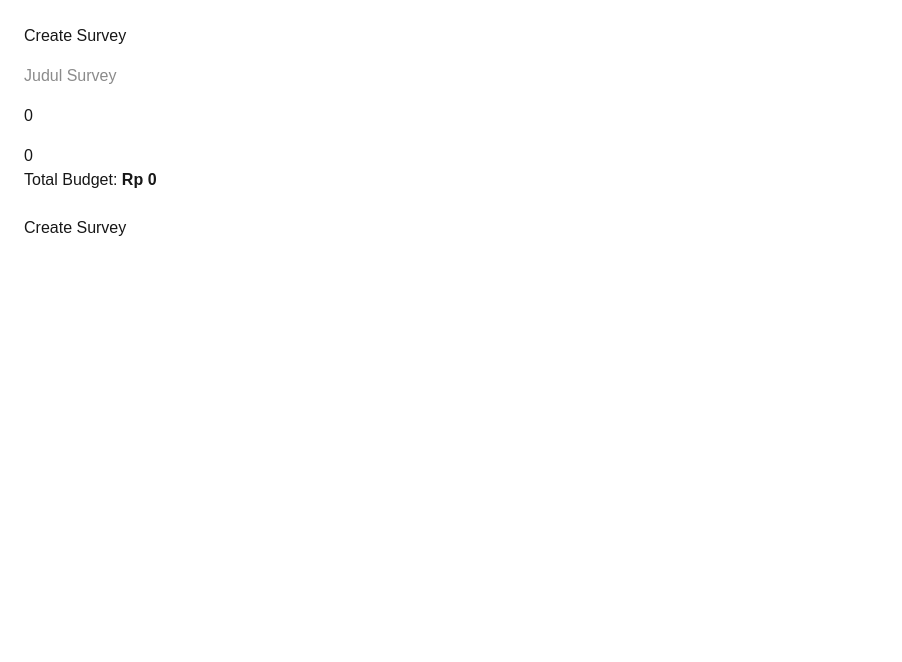
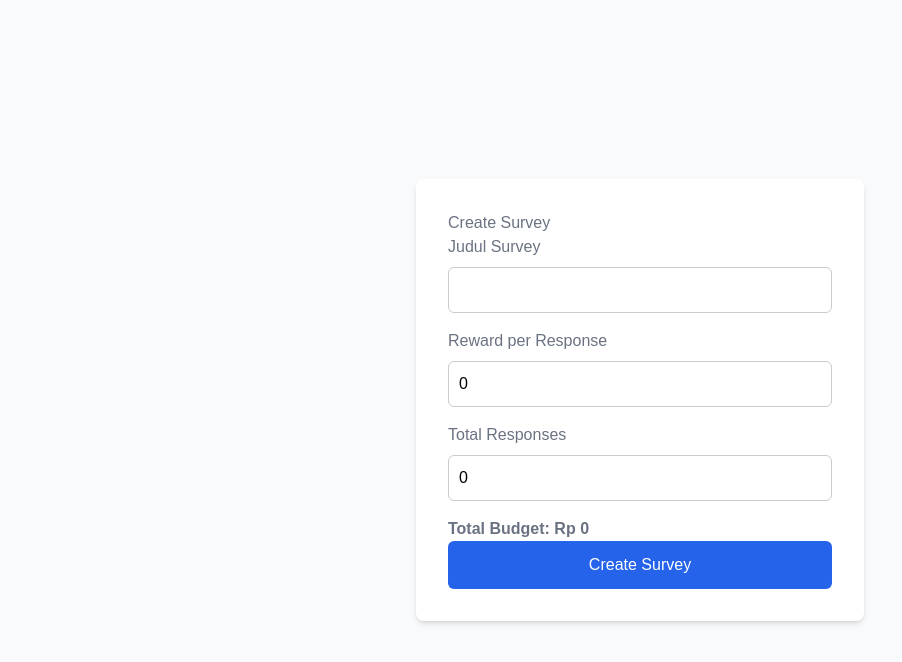
Before and after one commit to Murito-01/voca-app, a Next.js app: page /create-survey in a window 1280 px wide. Shown: the top 662 px of the page, without its empty margins (0-902 px from the left). Built offline with nearby package versions, Linux system fonts and the light colour scheme.

Commit message:
feat: creator UI (create & my surveys)

```diff
--- /dev/null
+++ b/src/app/api/survey/my/route.ts
@@ -0,0 +1,35 @@
+import { createClient } from '@supabase/supabase-js'
+
+export async function GET(req: Request) {
+    const supabase = createClient(
+        process.env.NEXT_PUBLIC_SUPABASE_URL!,
+        process.env.SUPABASE_SERVICE_ROLE_KEY!,
+        {
+            global: {
+                headers: {
+                    Authorization: req.headers.get('Authorization')!
+                }
+            }
+        }
+    )
+
+    const {
+        data: { user }
+    } = await supabase.auth.getUser()
+
+    if (!user) {
+        return Response.json({ error: 'Unauthorized' }, { status: 401 })
+    }
+
+    const { data, error } = await supabase
+        .from('surveys')
+        .select('*')
+        .eq('creator_id', user.id)
+        .order('created_at', { ascending: false })
+
+    if (error) {
+        return Response.json({ error: error.message }, { status: 400 })
+    }
+
+    return Response.json({ data })
+}
--- a/src/app/create-survey/page.tsx
+++ b/src/app/create-survey/page.tsx
@@ -2,94 +2,83 @@
 
 import { useState } from 'react'
 
-export default function CreateSurveyPage() {
+const containerStyle = {
+    maxWidth: 600,
+    margin: '40px auto',
+    padding: 24,
+    background: '#fff',
+    borderRadius: 8,
+    boxShadow: '0 2px 10px rgba(0,0,0,0.1)'
+}
+
+const inputStyle = {
+    width: '100%',
+    padding: 10,
+    marginTop: 8,
+    marginBottom: 16,
+    border: '1px solid #ccc',
+    borderRadius: 6,
+    color: 'black'
+}
+
+const buttonStyle = {
+    width: '100%',
+    padding: 12,
+    background: '#2563eb',
+    color: '#fff',
+    border: 'none',
+    borderRadius: 6,
+    cursor: 'pointer'
+}
+
+export default function CreateSurvey() {
     const [title, setTitle] = useState('')
     const [reward, setReward] = useState(0)
     const [total, setTotal] = useState(0)
-    const [loading, setLoading] = useState(false)
+
+    const totalBudget = reward * total
 
     const handleSubmit = async () => {
-
         if (!title || reward <= 0 || total <= 0) {
             alert('Isi semua field dengan benar')
             return
         }
 
-        setLoading(true)
-
-        try {
-            const res = await fetch('/api/survey/create', {
-                method: 'POST',
-                headers: { 'Content-Type': 'application/json' },
-                body: JSON.stringify({
-                    creator_id: '5f8684c9-32c6-4e2c-85de-ec677afd916f', // 🔥 Sementara hardcode
-                    title: title,
-                    reward_per_response: reward,
-                    total_responses: total
-                })
-            })
-
-            const data = await res.json()
-
-            if (!res.ok) {
-                alert(data.error)
-                return
-            }
-
-            alert('Survey berhasil dibuat! 🎉')
-            console.log('Survey ID:', data.survey_id)
-
-            // reset form
-            setTitle('')
-            setReward(0)
-            setTotal(0)
-
-        } catch (err) {
-            console.error(err)
-            alert('Terjadi error')
-        } finally {
-            setLoading(false)
-        }
+        alert('Submit ke API di sini')
     }
 
     return (
-        <div style={{ padding: 24 }}>
-            <h1>Create Survey</h1>
+        <div className="flex min-h-screen items-center justify-center bg-gray-50 p-4">
+            <div className="w-full max-w-md bg-white p-8 rounded-lg shadow-md">
+                <h2 className="text-gray-500 text-base">Create Survey</h2>
 
-            <div style={{ marginTop: 16 }}>
+                <label className="text-gray-500 text-base">Judul Survey</label>
                 <input
-                    type="text"
-                    placeholder="Judul Survey"
+                    style={inputStyle}
                     value={title}
                     onChange={(e) => setTitle(e.target.value)}
                 />
-            </div>
 
-            <div style={{ marginTop: 16 }}>
+                <label className="text-gray-500 text-base">Reward per Response</label>
                 <input
                     type="number"
-                    placeholder="Reward per response"
+                    style={inputStyle}
                     value={reward}
                     onChange={(e) => setReward(Number(e.target.value))}
                 />
-            </div>
 
-            <div style={{ marginTop: 16 }}>
+                <label className="text-gray-500 text-base">Total Responses</label>
                 <input
                     type="number"
-                    placeholder="Total responden"
+                    style={inputStyle}
                     value={total}
                     onChange={(e) => setTotal(Number(e.target.value))}
                 />
-            </div>
 
-            <p>
-                Total Budget: <strong>Rp {reward * total}</strong>
-            </p>
+                <p className="text-gray-500 text-base"><b>Total Budget: Rp {totalBudget}</b></p>
 
-            <div style={{ marginTop: 24 }}>
-                <button onClick={handleSubmit} disabled={loading}>
-                    {loading ? 'Creating...' : 'Create Survey'}
+                <button style={buttonStyle} onClick={handleSubmit}>
+                    Create Survey
                 </button>
             </div>
         </div>
--- /dev/null
+++ b/src/app/my-surveys/page.tsx
@@ -0,0 +1,97 @@
+'use client'
+
+import { useEffect, useState } from 'react'
+
+const containerStyle = {
+    maxWidth: 600,
+    margin: '40px auto',
+    padding: 24,
+    background: '#fff',
+    borderRadius: 8,
+    boxShadow: '0 2px 10px rgba(0,0,0,0.1)'
+}
+
+const inputStyle = {
+    width: '100%',
+    padding: 10,
+    marginTop: 8,
+    marginBottom: 16,
+    border: '1px solid #ccc',
+    borderRadius: 6
+}
+
+const buttonStyle = {
+    width: '100%',
+    padding: 12,
+    background: '#2563eb',
+    color: '#fff',
+    border: 'none',
+    borderRadius: 6,
+    cursor: 'pointer'
+}
+
+export default function MySurveys() {
+    const [data, setData] = useState<any[]>([])
+
+    useEffect(() => {
+        // dummy dulu (nanti connect API)
+        setData([
+            {
+                id: 1,
+                title: 'Survey Test',
+                total_responses: 10,
+                remaining_responses: 4,
+                reward_per_response: 1000,
+                status: 'active'
+            }
+        ])
+    }, [])
+
+    return (
+        <div style={{ background: '#f5f5f5', minHeight: '100vh' }}>
+            <div style={containerStyle}>
+                <h2 className="text-2xl font-bold mb-6 text-center text-gray-800"> My Surveys </h2>
+
+                {data.map((s) => {
+                    const completed = s.total_responses - s.remaining_responses
+                    const progress = (completed / s.total_responses) * 100
+
+                    return (
+                        <div
+                            key={s.id}
+                            style={{
+                                border: '1px solid #ddd',
+                                borderRadius: 8,
+                                padding: 12,
+                                marginTop: 16
+                            }}
+                        >
+                            <h3 className="text-gray-500 text-base">{s.title}</h3>
+
+                            <p className="text-gray-500 text-base">Status: {s.status}</p>
+                            <p className="text-gray-500 text-base">
+                                Progress: {completed} / {s.total_responses}
+                            </p>
+
+                            {/* Progress Bar */}
+                            <div style={{ background: '#eee', height: 10, borderRadius: 6 }}>
+                                <div
+                                    style={{
+                                        width: `${progress}%`,
+                                        background: '#22c55e',
+                                        height: '100%',
+                                        borderRadius: 6
+                                    }}
+                                />
+                            </div>
+
+                            <p style={{ marginTop: 8 }} className="block font-semibold text-blue-600">
+                                Reward: Rp {s.reward_per_response}
+                            </p>
+                        </div>
+                    )
+                })}
+            </div>
+        </div>
+    )
+}
--- a/src/app/page.tsx
+++ b/src/app/page.tsx
@@ -45,6 +45,18 @@ export default function Home() {
             View Surveys
           </Link>
 
+          <Link href="/my-surveys"
+            className="px-6 py-3 bg-blue-600 text-white font-medium rounded-lg hover:bg-blue-700 transition-colors shadow-sm hover:shadow-md active:scale-95 w-full"
+          >
+            My Surveys
+          </Link>
+
+          <Link href="/create-survey"
+            className="px-6 py-3 bg-blue-600 text-white font-medium rounded-lg hover:bg-blue-700 transition-colors shadow-sm hover:shadow-md active:scale-95 w-full"
+          >
+            Create Survey
+          </Link>
+
           {!loading && (
             <>
               {!user ? (
--- /dev/null
+++ b/src/lib/supabaseClient.ts
@@ -0,0 +1,6 @@
+import { createClient } from '@supabase/supabase-js'
+
+export const supabase = createClient(
+    process.env.NEXT_PUBLIC_SUPABASE_URL!,
+    process.env.NEXT_PUBLIC_SUPABASE_ANON_KEY!
+)
```
Also changed, not shown: tsconfig.json (+12 -3 lines).
